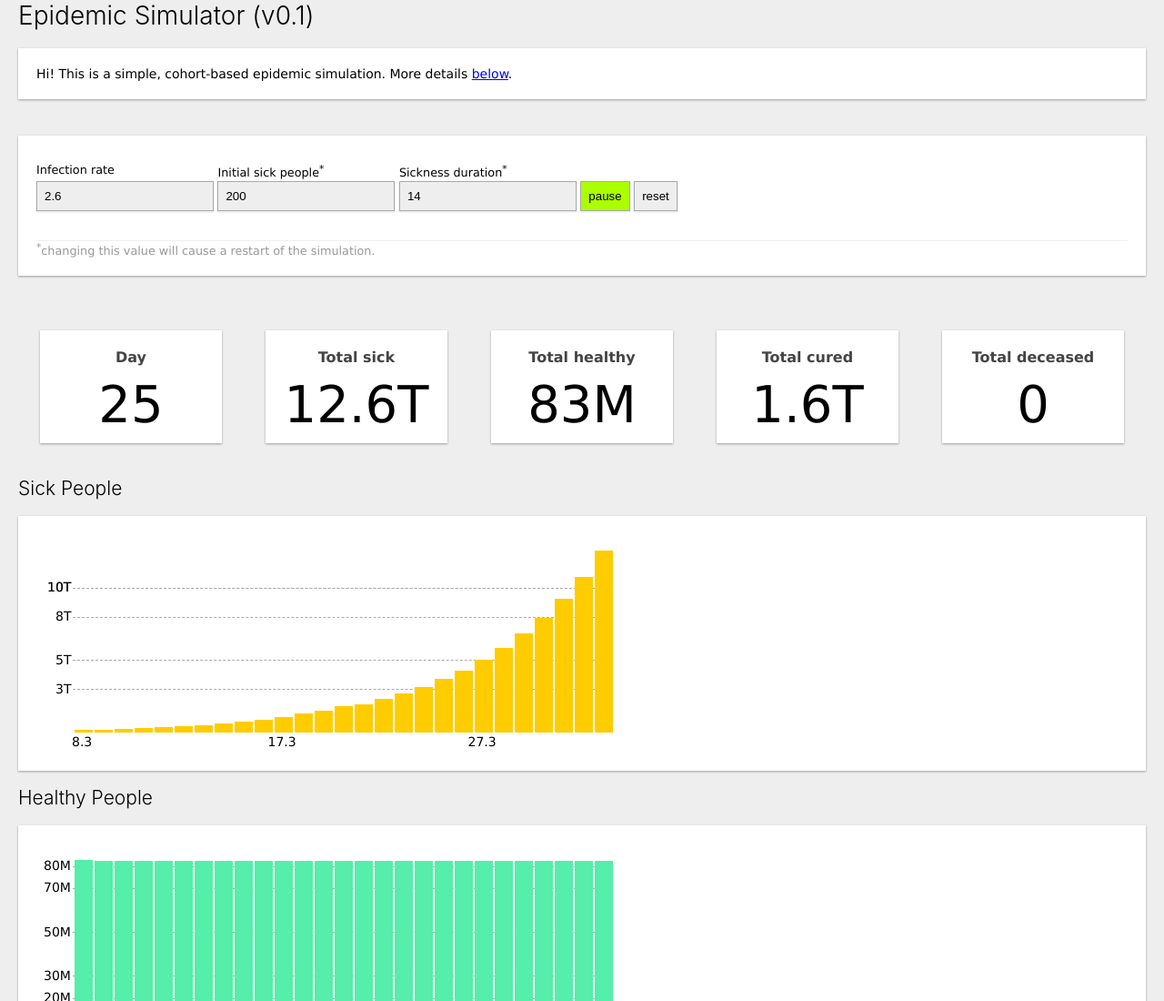
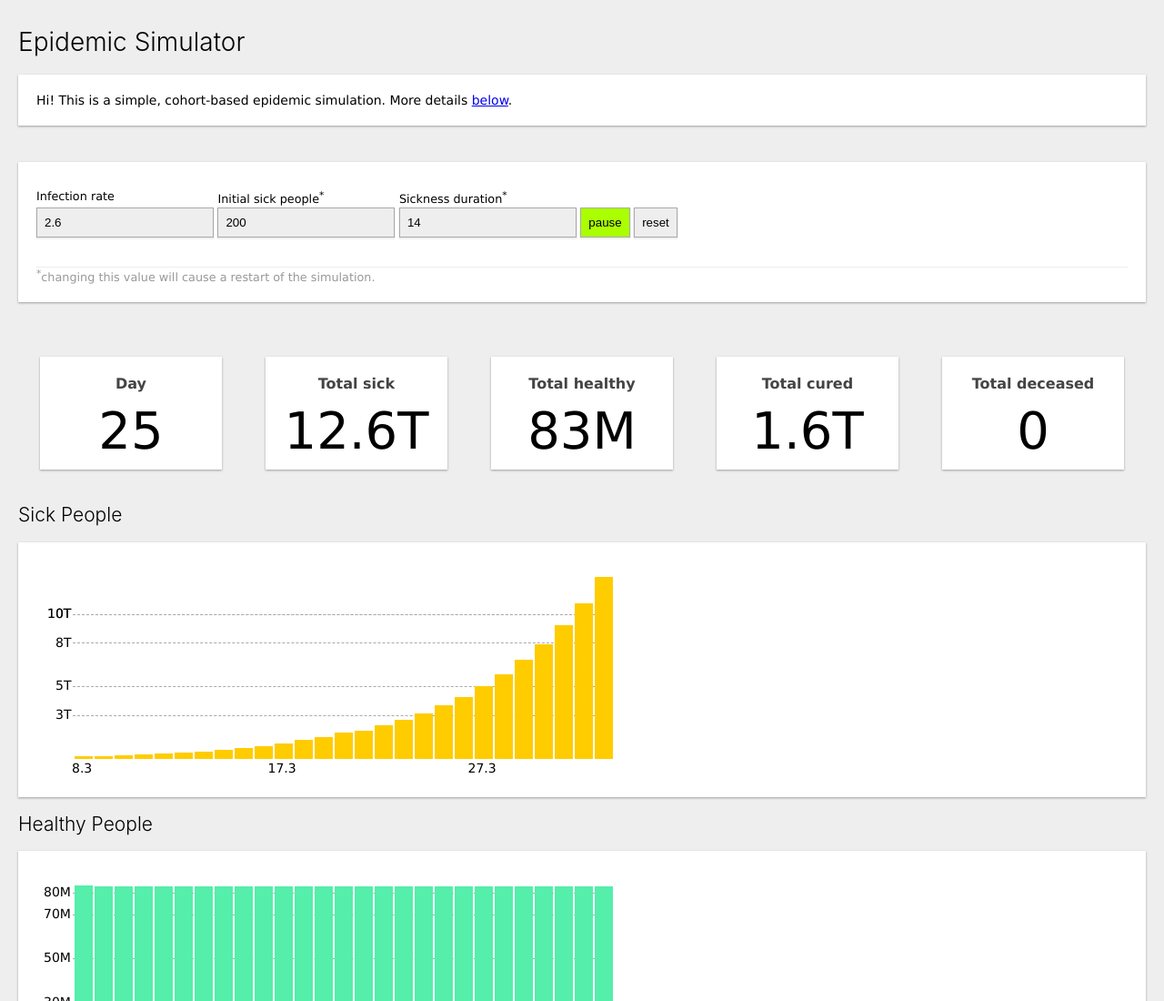
Before and after one commit to adewes/epidemic, a plain HTML site: page index.html in a window 1280 px wide. Shown: the top 1100 px of the page at 91% size. Drawn offline with Linux system fonts and the light colour scheme.

Commit message:
Small style changes.

```diff
--- a/epidemic.css
+++ b/epidemic.css
@@ -42,7 +42,7 @@ p.footnote {
 
 #main {
     padding: 20px;
-    padding-top: 0;
+    padding-top: 10px;
     min-height: calc(100vh - 40px);
 }
 
--- a/index.html
+++ b/index.html
@@ -9,7 +9,7 @@
     </head>
     <body>
         <div id="main">
-            <h1>Epidemic Simulator (v0.1)</h1>
+            <h1>Epidemic Simulator</h1>
             <p class="lead box">
                 Hi! This is a simple, cohort-based epidemic simulation. More details <a href="#below">below</a>.
             </p>
```
